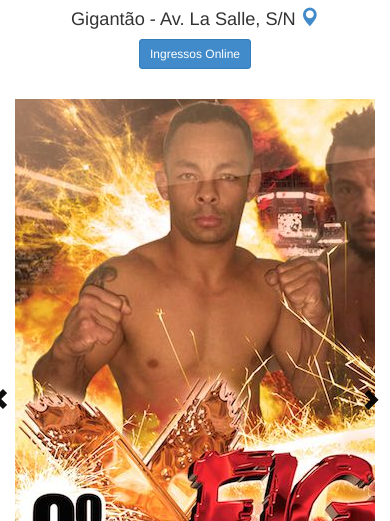
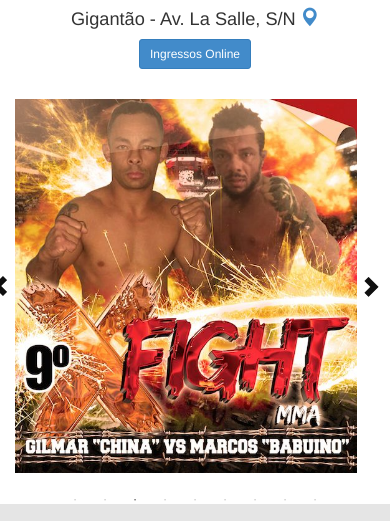
Before and after one commit to weeeb/xfightmma.com.br, a plain HTML site: page index.html in a window 390 px wide. Shown: the part 250-771 px from the top of the page. Drawn offline with Linux system fonts and the light colour scheme.

Commit message:
responsive carousel - images

```diff
--- a/stylesheets/xfightmma.css
+++ b/stylesheets/xfightmma.css
@@ -29,6 +29,10 @@ header,
   padding-left: 15px;
 }
 
+.fight img {
+  width: 95%;
+}
+
 header {
   margin-bottom: 30px;
 }
```
